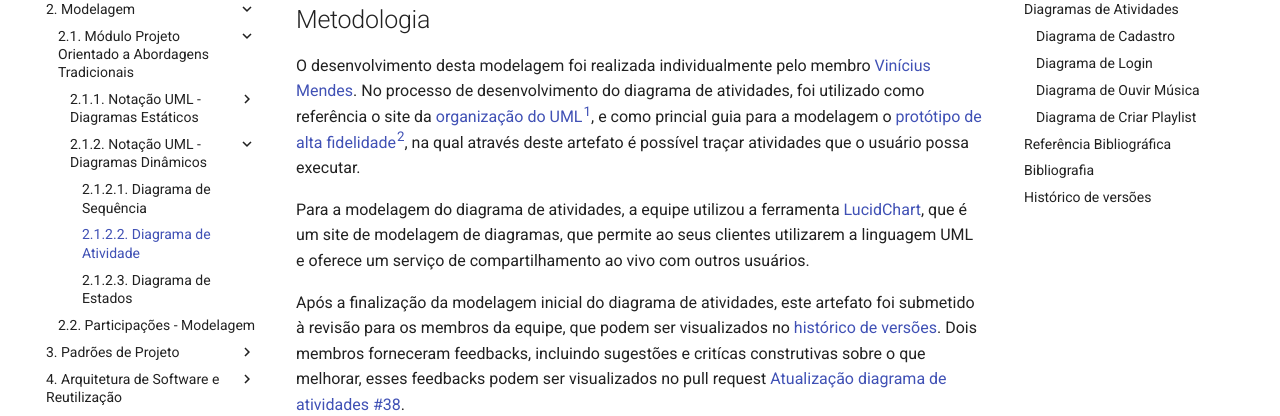
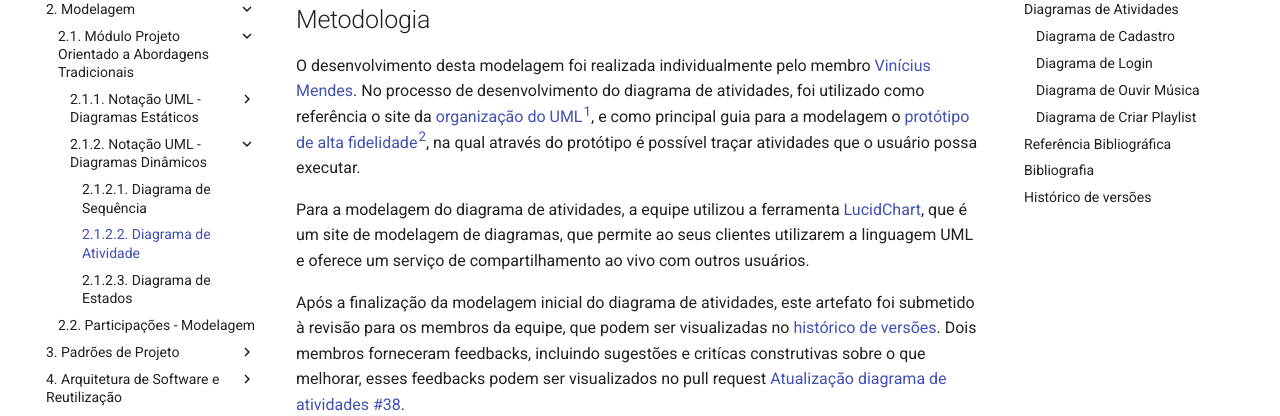
Before and after one commit to UnBArqDsw2024-1/2024.1_G2_My_Music, an MkDocs documentation site: the page built from docs/Modelagem/diagramaAtividades.md, in a window 1280 px wide and 900 px high, scrolled down 311 px. Shown: the part 153-569 px from the top of the window. Built offline with MkDocs 1.6.1 and Material for MkDocs 9.7.7, drawn with Linux system fonts in a browser that asks for light colours.

Commit message:
fix: realizando correções da revisão

```diff
--- a/docs/Modelagem/diagramaAtividades.md
+++ b/docs/Modelagem/diagramaAtividades.md
@@ -4,11 +4,11 @@ O Diagrama de Atividades, é um diagrama dinâmico que dentro da linguagem de mo
 Este diagrama é amplamente utilizado em engenharia de software e em outras áreas para modelar processos, sistemas e comportamentos complexos, fornecendo uma representação visual clara e compreensível do fluxo de atividades em um sistema.
 
 ## Metodologia
-O desenvolvimento desta modelagem foi realizada individualmente pelo membro [Vinícius Mendes](https://github.com/yabamiah). No processo de desenvolvimento do diagrama de atividades, foi utilizado como referência o site da [organização do UML](https://www.uml-diagrams.org/)<sup>[1](#referência-bibliográfica)</sup>, e como princial guia para a modelagem o [protótipo de alta fidelidade](https://unbarqdsw2024-1.github.io/2024.1_G2_My_Music/Base/prototipo/)<sup>[2](#referência-bibliográfica)</sup>, na qual através deste artefato é possível traçar atividades que o usuário possa executar.
+O desenvolvimento desta modelagem foi realizada individualmente pelo membro [Vinícius Mendes](https://github.com/yabamiah). No processo de desenvolvimento do diagrama de atividades, foi utilizado como referência o site da [organização do UML](https://www.uml-diagrams.org/)<sup>[1](#referência-bibliográfica)</sup>, e como principal guia para a modelagem o [protótipo de alta fidelidade](https://unbarqdsw2024-1.github.io/2024.1_G2_My_Music/Base/prototipo/)<sup>[2](#referência-bibliográfica)</sup>, na qual através do protótipo é possível traçar atividades que o usuário possa executar.
 
 Para a modelagem do diagrama de atividades, a equipe utilizou a ferramenta [LucidChart](https://www.lucidchart.com/pages/pt), que é um site de modelagem de diagramas, que permite ao seus clientes utilizarem a linguagem UML e oferece um serviço de compartilhamento ao vivo com outros usuários.
 
-Após a finalização da modelagem inicial do diagrama de atividades, este artefato foi submetido à revisão para os membros da equipe, que podem ser visualizados no [histórico de versões](#histórico-de-versões). Dois membros forneceram feedbacks, incluindo sugestões e critícas construtivas sobre o que melhorar, esses feedbacks podem ser visualizados no pull request [Atualização diagrama de atividades #38](https://github.com/UnBArqDsw2024-1/2024.1_G2_My_Music/pull/38).
+Após a finalização da modelagem inicial do diagrama de atividades, este artefato foi submetido à revisão para os membros da equipe, que podem ser visualizadas no [histórico de versões](#histórico-de-versões). Dois membros forneceram feedbacks, incluindo sugestões e critícas construtivas sobre o que melhorar, esses feedbacks podem ser visualizados no pull request [Atualização diagrama de atividades #38](https://github.com/UnBArqDsw2024-1/2024.1_G2_My_Music/pull/38).
 
 ## Diagramas de Atividades
 Logo abaixo você encontra as figuras que representam atividades do aplicativo My Music em diagramas de atividades.
```
